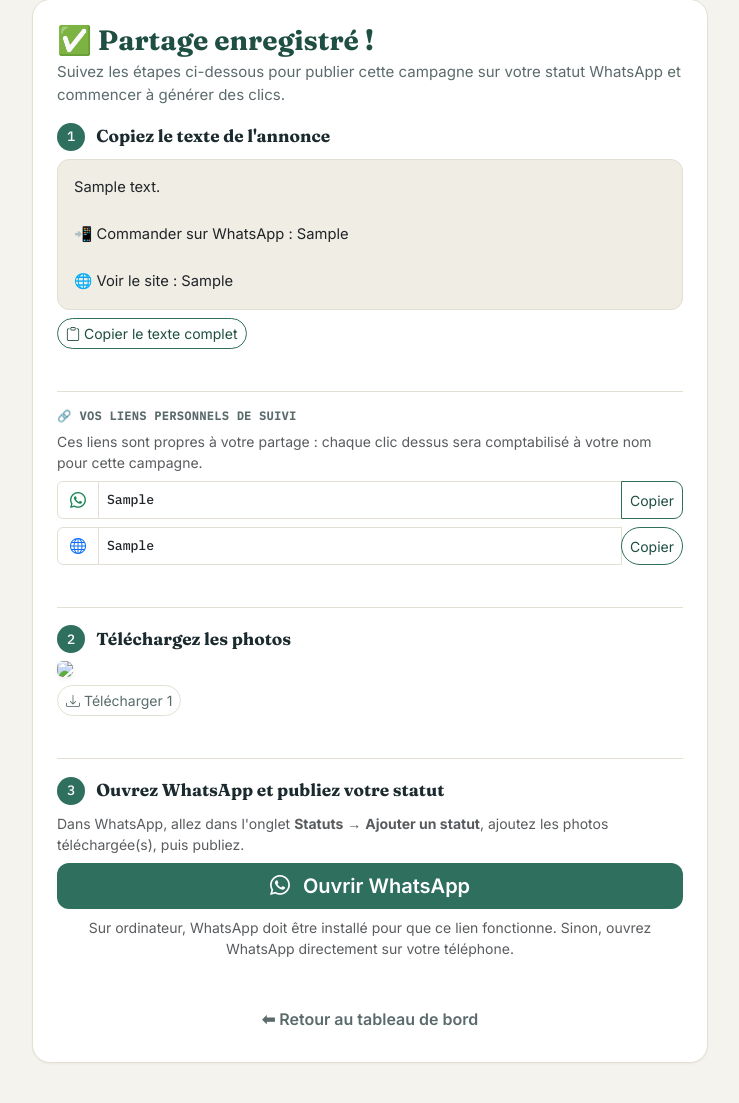
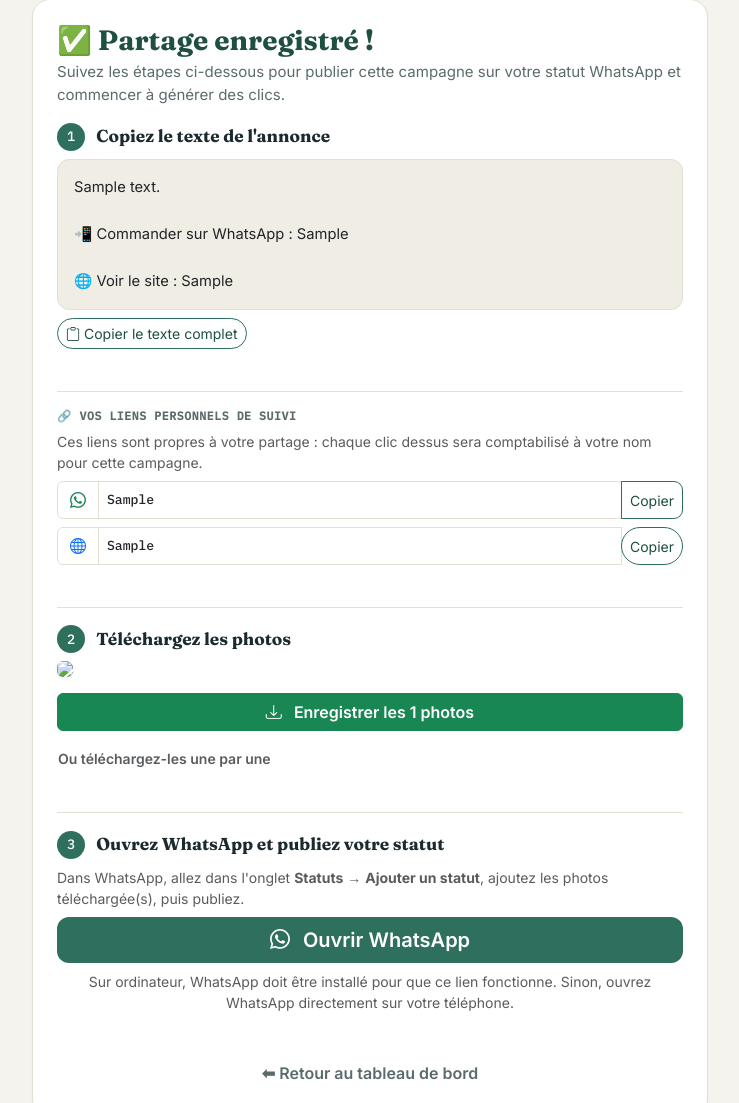
Before and after one commit to Mod617/Pubwek, a Python web app: template templates/instructions_partage.html in a window 1280 px wide. Shown: the part 169-1272 px from the top of the page, without its empty margins (270-1009 px from the left). Run offline with Jinja, Linux system fonts and the light colour scheme; the template is opened without the code that fills it: most values are stand-ins (such as "Sample title", 1, 10 or a date in 2020).

Commit message:
Update instructions_partage.html

```diff
--- a/templates/instructions_partage.html
+++ b/templates/instructions_partage.html
@@ -337,13 +337,29 @@
                         {% endif %}
                     {% endfor %}
                 </div>
-                <div class="d-flex flex-wrap gap-2 mt-2">
+
+                <!-- 🆕 Bouton principal : enregistrement en un clic -->
+                <div class="mt-3">
+                    <button type="button" id="btnEnregistrerTout" class="btn btn-success w-100 fw-semibold" onclick="enregistrerToutesLesPhotos()">
+                        <i class="bi bi-download me-2"></i>
+                        <span id="btnEnregistrerToutLabel">
+                            {{ "Enregistrer la vidéo" if camp.display_option == "A" else "Enregistrer les " ~ media_urls|length ~ " photos" }}
+                        </span>
+                    </button>
+                    <small id="enregistrerToutFeedback" class="text-muted d-block text-center mt-2"></small>
+                </div>
+
+                <!-- Repli : téléchargements individuels, masqués par défaut -->
+                <div id="telechargementsIndividuels" class="d-flex flex-wrap gap-2 mt-2 d-none">
                     {% for url in media_urls %}
                         <a href="{{ url }}" download class="btn btn-outline-secondary btn-sm">
-                            <i class="bi bi-download"></i> Télécharger {{ loop.index }}
+                            <i class="bi bi-download"></i> {{ loop.index }}
                         </a>
                     {% endfor %}
                 </div>
+                <button type="button" class="btn btn-link btn-sm text-muted p-0 mt-2" onclick="document.getElementById('telechargementsIndividuels').classList.toggle('d-none')">
+                    Ou téléchargez-les une par une
+                </button>
             </div>
             {% endif %}
 
@@ -474,5 +490,57 @@ function copierLien(inputId, feedbackId) {
         console.error("Erreur lors de la copie :", err);
     });
 }
+
+// 🆕 Enregistrement en un clic (Web Share API), avec repli en téléchargement auto
+const mediaUrls = {{ media_urls | tojson }};
+
+async function enregistrerToutesLesPhotos() {
+    const btn = document.getElementById('btnEnregistrerTout');
+    const feedback = document.getElementById('enregistrerToutFeedback');
+
+    btn.disabled = true;
+    feedback.textContent = 'Préparation en cours...';
+
+    try {
+        // Étape 1 : tenter le partage natif (fonctionne bien sur Android et iPhone récents)
+        const fichiers = await Promise.all(mediaUrls.map(async (url, i) => {
+            const reponse = await fetch(url);
+            const blob = await reponse.blob();
+            const extension = (blob.type.split('/')[1] || 'jpg').replace('jpeg', 'jpg');
+            return new File([blob], `photo-${i + 1}.${extension}`, { type: blob.type });
+        }));
+
+        if (navigator.canShare && navigator.canShare({ files: fichiers })) {
+            await navigator.share({ files: fichiers });
+            feedback.textContent = 'Terminé ! Choisissez "Enregistrer" dans le menu qui s\'est ouvert.';
+            btn.disabled = false;
+            return;
+        }
+
+        // Étape 2 : repli — téléchargement automatique un par un
+        feedback.textContent = 'Téléchargement automatique en cours...';
+        for (let i = 0; i < mediaUrls.length; i++) {
+            const lien = document.createElement('a');
+            lien.href = mediaUrls[i];
+            lien.download = `photo-${i + 1}`;
+            document.body.appendChild(lien);
+            lien.click();
+            document.body.removeChild(lien);
+            await new Promise(resolve => setTimeout(resolve, 400));
+        }
+        feedback.textContent = 'Terminé ! Retrouvez les photos dans vos téléchargements.';
+        btn.disabled = false;
+
+    } catch (err) {
+        // L'utilisateur a annulé le partage, ou une erreur est survenue
+        if (err.name === 'AbortError') {
+            feedback.textContent = '';
+        } else {
+            console.error('Erreur enregistrement photos :', err);
+            feedback.textContent = 'Un souci est survenu. Essayez "une par une" ci-dessous.';
+        }
+        btn.disabled = false;
+    }
+}
 </script>
 {% endblock %}
```
